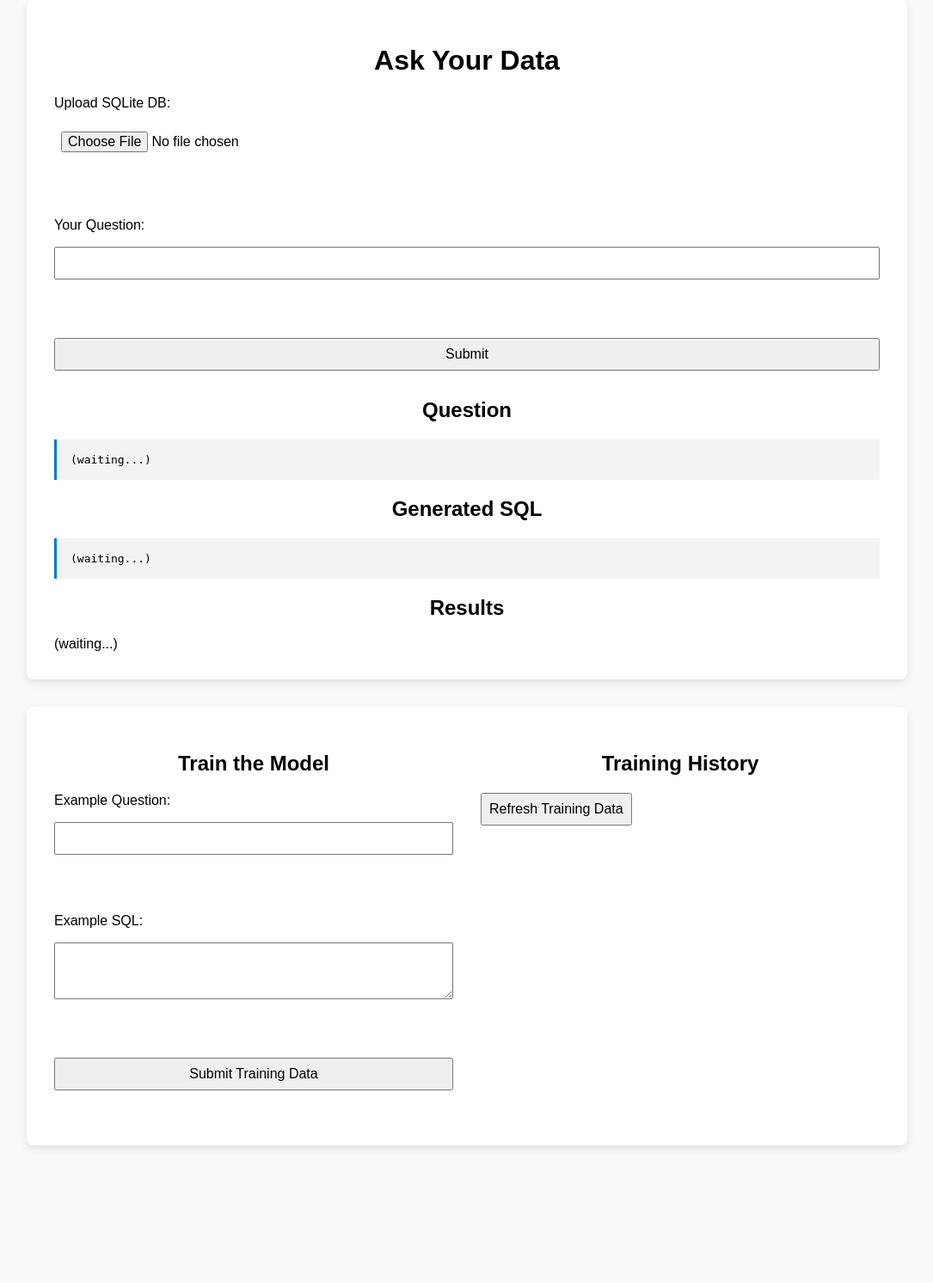
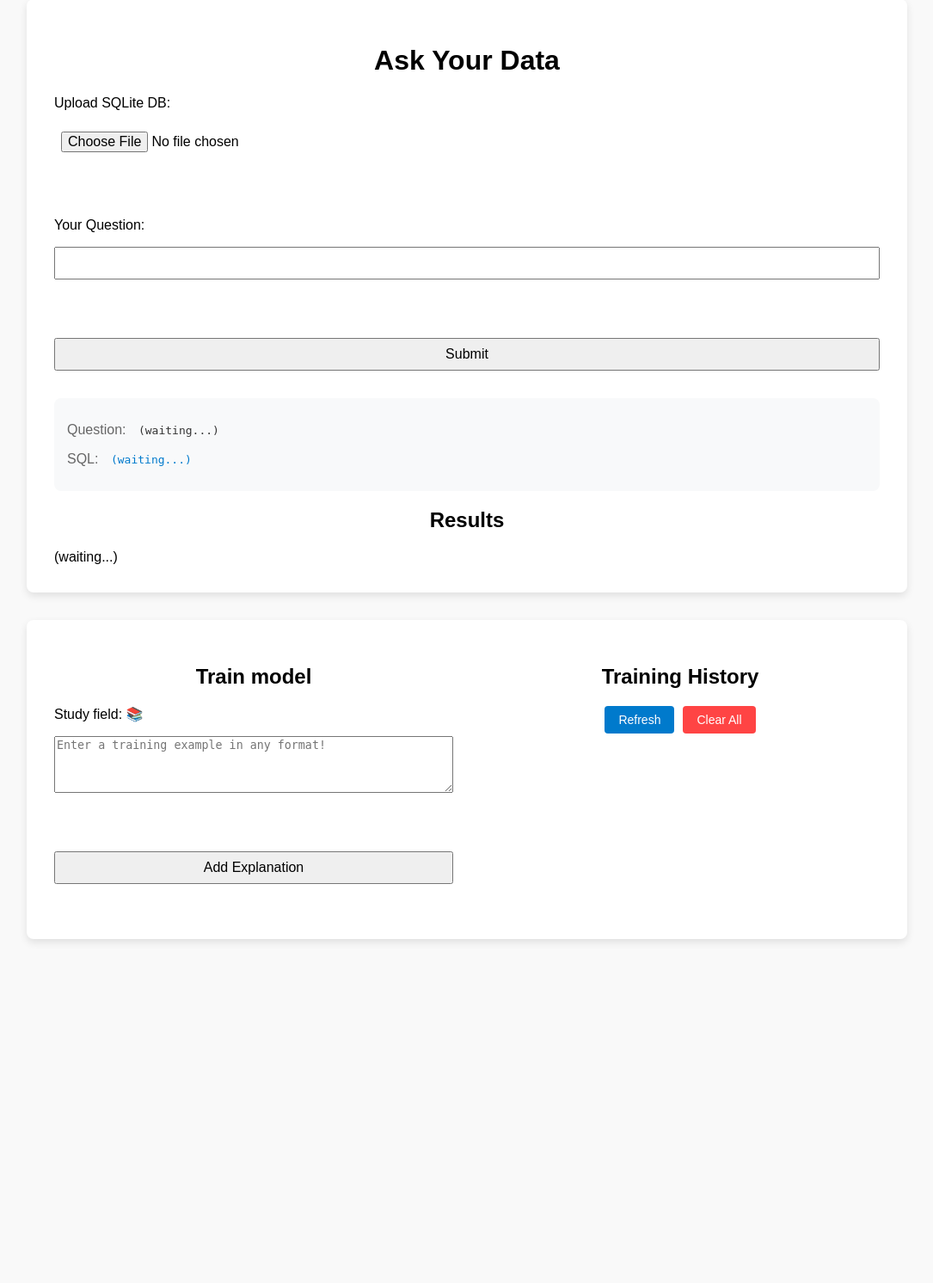
Before and after one commit to ryokasai19/sql-from-prompt, a Flask app: page / in a window 1280 px wide. Shown: the part 161-1653 px from the top of the page at 86% size, without its empty margins (129-1214 px from the left). After the commit the page ends 1257 px from the top, so only its background shows below. Run offline with Flask 3, Linux system fonts and the light colour scheme; data that the repository does not hold is empty.

Commit message:
changed the training format

```diff
--- a/app.py
+++ b/app.py
@@ -1,16 +1,29 @@
 import os
 import sqlite3
 import tempfile
-from flask import Flask, request, jsonify, send_from_directory
+from flask import Flask, request, jsonify, send_from_directory, render_template
 import google.generativeai as genai
+from dotenv import load_dotenv
+
+# Load environment variables from .env file
+load_dotenv()
+
+# Now you can access your variables
+database_url = os.getenv('DATABASE_URL')
+api_key = os.getenv('API_KEY')
+debug_mode = os.getenv('DEBUG', 'False').lower() == 'true'
+secret_key = os.getenv('SECRET_KEY')
+
+print(f"Database URL: {database_url}")
+print(f"Debug mode: {debug_mode}")
 
 app = Flask(__name__)
 GOOGLE_API_KEY = os.getenv("GOOGLE_API_KEY")
 genai.configure(api_key=GOOGLE_API_KEY)
 MODEL_NAME = "models/gemini-1.5-flash"
 
-# Store training examples in-memory
-training_examples = []
+# Store semantic explanations in-memory
+semantic_explanations = []
 
 @app.route("/")
 def index():
@@ -31,17 +44,21 @@ def handle_query():
     schema = extract_schema(db_path)
     print("DEBUG - extracted schema:\n", schema)
 
-    # Build few-shot prompt
-    few_shot_prompt = ""
-    for q, s in training_examples:
-        few_shot_prompt += f"Q: {q}\nA:\n{s}\n\n"
+    # Build context from semantic explanations
+    context = ""
+    for explanation in semantic_explanations:
+        context += f"{explanation}\n\n"
+
     full_prompt = f"""Given this SQLite schema:
 
     {schema}
 
-    {few_shot_prompt}Q: {prompt}
-    A:"""
+    Additional context about the data:
+    {context}
 
+    Convert this question to SQL:
+    {prompt}
+    SQL:"""
 
     model = genai.GenerativeModel(MODEL_NAME)
     print("DEBUG - full prompt sent to Gemini:\n", full_prompt)
@@ -68,15 +85,13 @@ def handle_query():
         return jsonify({"sql": raw_sql, "result": [], "error": error})
     return jsonify({"sql": raw_sql, "result": result})
 
-
 @app.route("/train", methods=["POST"])
 def train_example():
-    question = request.form.get("question")
-    sql = request.form.get("sql")
-    if not question or not sql:
-        return jsonify({"error": "Missing training question or SQL"}), 400
-    training_examples.append((question, sql))
-    return jsonify({"message": "Training example added"})
+    explanation = request.form.get("explanation")
+    if not explanation:
+        return jsonify({"error": "Missing explanation"}), 400
+    semantic_explanations.append(explanation)
+    return jsonify({"message": "Explanation added"})
 
 def extract_schema(db_path):
     conn = sqlite3.connect(db_path)
@@ -84,7 +99,6 @@ def extract_schema(db_path):
     cursor.execute("SELECT name FROM sqlite_master WHERE type='table';")
     tables = cursor.fetchall()
     print("DEBUG - tables found:", tables)
-
 
     schema = ""
     for table_name in tables:
@@ -107,31 +121,34 @@ def execute_sql(db_path, query):
         columns = [description[0] for description in cursor.description]
         return [dict(zip(columns, row)) for row in rows]
     finally:
-        conn.close()  # Ensure connection is fully closed before deleting file
-
+        conn.close()
 
 @app.route("/examples", methods=["GET"])
 def view_examples():
-    return render_template("examples.html", examples=training_examples)
+    return render_template("examples.html", examples=semantic_explanations)
 
 @app.route("/delete-example", methods=["POST"])
 def delete_example():
     index = int(request.form.get("index"))
-    if 0 <= index < len(training_examples):
-        training_examples.pop(index)
+    if 0 <= index < len(semantic_explanations):
+        semantic_explanations.pop(index)
     return jsonify({"success": True})
 
 @app.route("/training-data", methods=["GET"])
 def get_training_data():
-    return jsonify(training_examples)
+    return jsonify(semantic_explanations)
 
 @app.route("/delete-training/<int:index>", methods=["DELETE"])
 def delete_training(index):
-    if 0 <= index < len(training_examples):
-        training_examples.pop(index)
+    if 0 <= index < len(semantic_explanations):
+        semantic_explanations.pop(index)
         return jsonify({"success": True})
     return jsonify({"error": "Invalid index"}), 400
 
+@app.route("/clear-all-training", methods=["DELETE"])
+def clear_all_training():
+    semantic_explanations.clear()
+    return jsonify({"success": True})
 
 if __name__ == "__main__":
     app.run(debug=True)
--- a/templates/index.html
+++ b/templates/index.html
@@ -1,5 +1,6 @@
 <!DOCTYPE html>
 <html lang="en">
+
 <head>
   <meta charset="UTF-8">
   <title>SQL from Prompt</title>
@@ -29,18 +30,18 @@
       flex: 2;
     }
 
-
     .container {
       max-width: 1200px;
       width: 100%;
       background: white;
       padding: 2rem;
       border-radius: 8px;
-    box-shadow: 0 4px 10px rgba(0,0,0,0.1);
+      box-shadow: 0 4px 10px rgba(0, 0, 0, 0.1);
     }
+
     .train_card {
       display: flex;
-  width:100%;
+      width: 100%;
       gap: 2rem;
       padding: 2rem;
       margin-top: 2rem;
@@ -48,7 +49,6 @@
       border-radius: 8px;
       box-shadow: 0 4px 10px rgba(0, 0, 0, 0.1);
       align-items: flex-start;
-
     }
 
     .train-form-section,
@@ -67,10 +67,13 @@
       padding: 0.5rem;
       margin-bottom: 0.5rem;
       border-radius: 6px;
-  box-shadow: 0 1px 2px rgba(0,0,0,0.05);
+      box-shadow: 0 1px 2px rgba(0, 0, 0, 0.05);
+      position: relative;
+      padding-right: 40px;
     }
 
-  h1, h2 {
+    h1,
+    h2 {
       text-align: center;
     }
 
@@ -101,7 +104,8 @@
       margin-top: 1rem;
     }
 
-  th, td {
+    th,
+    td {
       border: 1px solid #ccc;
       padding: 0.75rem;
       text-align: left;
@@ -110,9 +114,67 @@
     th {
       background-color: #eee;
     }
+
+    .button-container {
+      display: flex;
+      gap: 10px;
+      margin-top: 15px;
+      justify-content: center;
+    }
+
+    .button-container button {
+      padding: 8px 16px;
+      border: none;
+      border-radius: 4px;
+      cursor: pointer;
+      font-size: 14px;
+      transition: background-color 0.2s;
+    }
+
+    .button-container button:first-child {
+      background-color: #007acc;
+      color: white;
+    }
+
+    .button-container button:last-child {
+      background-color: #ff4444;
+      color: white;
+    }
+
+    .button-container button:hover {
+      opacity: 0.9;
+    }
+
+    .query-result {
+      margin: 20px 0;
+      padding: 15px;
+      background: #f8f9fa;
+      border-radius: 8px;
+    }
+
+    .query-section {
+      margin: 10px 0;
+      line-height: 1.5;
+    }
+
+    .query-label {
+      color: #666;
+      font-weight: 500;
+      margin-right: 10px;
+    }
+
+    .query-content {
+      color: #333;
+      font-family: monospace;
+    }
+
+    #sql-box {
+      color: #007acc;
+    }
   </style>
 
 </head>
+
 <body>
   <div class="layout">
     <div class="main">
@@ -129,37 +191,53 @@
           <button type="submit">Submit</button>
         </form>
 
-        <h2>Question</h2>
-        <pre id="question-box">(waiting...)</pre>
-
-        <h2>Generated SQL</h2>
-        <pre id="sql-box">(waiting...)</pre>
+        <div class="query-result">
+          <div class="query-section">
+            <span class="query-label">Question:</span>
+            <span id="question-box" class="query-content">(waiting...)</span>
+          </div>
+          <div class="query-section">
+            <span class="query-label">SQL:</span>
+            <span id="sql-box" class="query-content">(waiting...)</span>
+          </div>
+        </div>
 
         <h2>Results</h2>
         <div id="results">(waiting...)</div>
       </div>
-      <div class = "train_card">
+
+      <div class="train_card">
         <!-- Left: Train the Model form -->
         <div class="train-form-section">
-          <h2>Train the Model</h2>
+          <h2>Train model</h2>
           <form id="train-form">
-            <label for="train-question">Example Question:</label>
-            <input type="text" id="train-question" name="question" required><br><br>
+            <label for="train-explanation">Study field: 📚</label>
+            <textarea id="train-explanation" name="explanation" rows="4" cols="50"
+              placeholder="Enter a training example in any format!" required></textarea><br><br>
 
-            <label for="train-sql">Example SQL:</label>
-            <textarea id="train-sql" name="sql" rows="4" cols="50" required></textarea><br><br>
+            <button type="submit">Add Explanation</button>
+          </form>
+        </div>
 
-            <button type="submit">Submit Training Data</button>
-          </form>
-
+        <!-- Right: Training History -->
+        <div class="train-list-section">
+          <h2>Training History</h2>
+          <ul id="training-list"></ul>
+          <div class="button-container">
+            <button onclick="refreshTrainingData()">Refresh</button>
+            <button onclick="clearAllTraining()">Clear All</button>
+          </div>
+        </div>
+      </div>
+    </div>
+  </div>
 
   <script>
     document.getElementById('train-form').addEventListener('submit', async (e) => {
       e.preventDefault();
 
       const formData = new FormData();
-              formData.append('question', document.getElementById('train-question').value);
-              formData.append('sql', document.getElementById('train-sql').value);
+      formData.append('explanation', document.getElementById('train-explanation').value);
 
       const res = await fetch('/train', {
         method: 'POST',
@@ -167,13 +245,13 @@
       });
 
       if (res.ok) {
-                document.getElementById('train-question').value = '';
-                document.getElementById('train-sql').value = '';
-                refreshTrainingData(); // 🔄 Immediately reload list
+        document.getElementById('train-explanation').value = '';
+        refreshTrainingData();
       } else {
-                alert("Failed to add training data.");
+        alert("Failed to add explanation.");
       }
     });
+
     document.getElementById('query-form').addEventListener('submit', async (e) => {
       e.preventDefault();
 
@@ -189,8 +267,10 @@
 
       const data = await res.json();
 
+      // Update question and SQL display
       document.getElementById('question-box').textContent = promptText;
       document.getElementById('sql-box').textContent = data.sql || '(no SQL)';
+
       const resultsDiv = document.getElementById('results');
       resultsDiv.innerHTML = '';
 
@@ -219,24 +299,9 @@
         resultsDiv.textContent = 'No results.';
       }
 
-              // ✅ Clear prompt field after submit
       document.getElementById('prompt').value = '';
     });
-          </script>
-        </div>
 
-        <!-- Right: Training History -->
-        <div class="train-list-section">
-
-          <h2>Training History</h2>
-          <ul id="training-list"></ul>
-
-          <button onclick="refreshTrainingData()">Refresh Training Data</button>
-        </div>
-      </div>
-    </div>
-  </div>
-<script>
     function refreshTrainingData() {
       fetch('/training-data')
         .then(res => res.json())
@@ -247,13 +312,25 @@ function refreshTrainingData() {
             const li = document.createElement("li");
             li.innerHTML = `
               <div style="margin-bottom: 0.5rem;">
-            <strong>Q:</strong> ${item[0]}<br>
-            <strong>A:</strong> <code>${item[1]}</code>
+                <strong>・</strong> ${item}
               </div>
             `;
 
             const delBtn = document.createElement("button");
-        delBtn.textContent = "delete ❌";
+            delBtn.textContent = "×";
+            delBtn.style.cssText = `
+              background: none;
+              border: none;
+              color: #ff4444;
+              font-size: 40px;
+              padding: 0px 0px;
+              cursor: pointer;
+              position: absolute;
+              right: 5px;
+              top: 50%;
+              transform: translateY(-50%);
+              line-height: 1;
+            `;
             delBtn.onclick = () => {
               fetch(`/delete-training/${idx}`, { method: "DELETE" })
                 .then(() => refreshTrainingData());
@@ -264,6 +341,17 @@ function refreshTrainingData() {
           });
         });
     }
+
+    function clearAllTraining() {
+      if (confirm('Are you sure you want to delete all training history?')) {
+        fetch('/clear-all-training', { method: 'DELETE' })
+          .then(() => refreshTrainingData());
+      }
+    }
+
+    // Initial load of training data
+    refreshTrainingData();
   </script>
 </body>
+
 </html>
```
Also changed, not shown: templates/examples.html (+47 -5 lines). Lines whose indentation alone changed are shown as unchanged.
